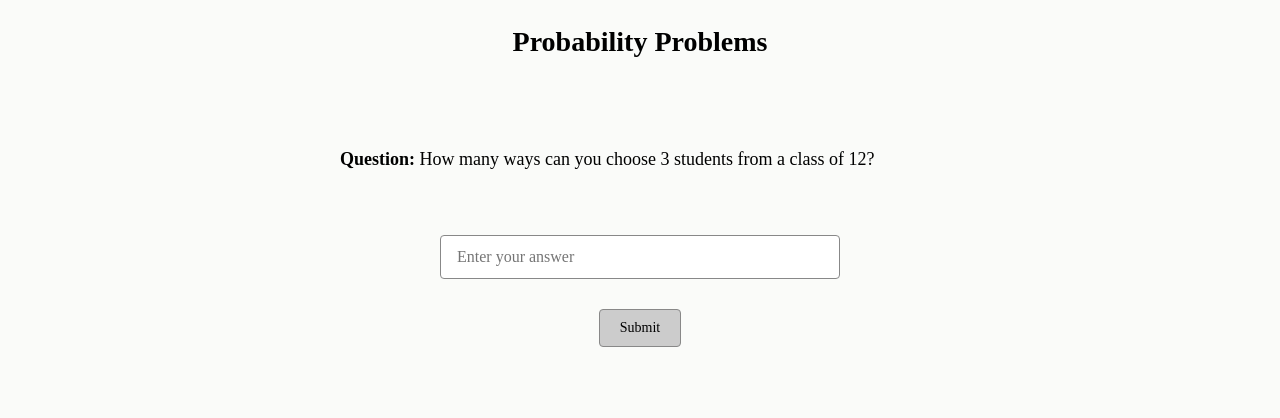
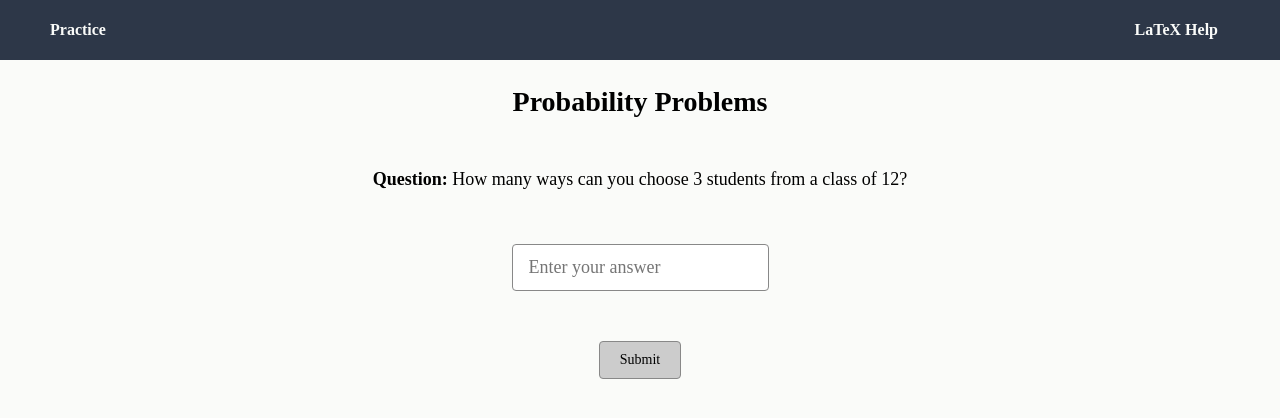
Before and after one commit to pbrowne011/probability-practice, a plain HTML site: page index.html in a window 1280 px wide. Drawn offline with nearby package versions, Linux system fonts and the light colour scheme.

Commit message:
add navbar, improve styling

```diff
--- a/index.html
+++ b/index.html
@@ -3,8 +3,29 @@
   <head>
     <meta charset="UTF-8">
     <meta name="viewport" content="width=device-width, initial-scale=1.0">
-    <meta http-equiv="Content-Security-Policy" content="default-src 'self'; script-src 'self'; style-src 'self' 'unsafe-inline';">
     <title>Probability Problems</title>
+    <script>
+      MathJax = {
+          startup: {
+              ready: () => {
+                  MathJax.startup.defaultReady();
+                  console.log('MathJax is ready');
+                  loadProblems();
+              }
+          },
+          tex: {
+              inlineMath: [['$', '$'], ['\\(', '\\)']],
+              displayMath: [['$$', '$$'], ['\\[', '\\]']]
+          },
+          loader: {load: ['[tex]/ams', '[tex]/noerrors']},
+          svg: {
+              fontCache: 'global'
+          }
+      };
+    </script>
+    <script id="MathJax-script" async
+            src="https://cdn.jsdelivr.net/npm/mathjax@3/es5/tex-chtml.js">
+    </script>
     <style>
       * {
           box-sizing: border-box;
@@ -13,20 +34,65 @@
       }
 
       body {
-          align-items: center;
           background-color: #fafbf9;
           display: flex;
           flex-direction: column;
-          font-family: 'Computer Modern', 'Times New Roman', serif;
+          font-family: 'Times New Roman', serif;
           line-height: 1.6;
           min-height: 100vh;
-          padding: 20px;
       }
 
+      /* Navigation Bar */
+      nav {
+          background-color: #2d3748;
+          font-color: #fafbf9;
+          padding: 0 50px;
+          position: sticky;
+          top: 0;
+          z-index: 100;
+      }
+
+      .nav-container {
+          align-items: center;
+          display: flex;
+          height: 60px;
+          justify-content: space-between;
+          margin: 0 auto;
+          max-width: 1200px;
+      }
+
+      .nav-links {
+          display: flex;
+          gap: 20px;
+      }
+
+      .nav-link {
+          border-radius: 4px;
+          padding: 8px 12px;
+      }
+
+      .nav-home, .nav-link {
+          color: #fafbf9;
+          font-size: 16px;
+          font-weight: bold;
+          text-decoration: none;
+          transition: background-color 0.2s;
+      }
+
+      .nav-home:hover, .nav-link:hover {
+          color: #ccc;
+      }
+
+      /* Main content */
       main {
+          align-items: center;
+          display: flex;
+          flex-direction: column;
+          flex: 1;
+          margin: 0 auto;
+
           max-width: 600px;
           width: 100%;
-          # text-align: center;
       }
 
       button {
@@ -57,13 +123,12 @@
 
       #title {
           font-size: 28px;
-          margin-bottom: 40px;
+          margin: 20px 0 20px 0;
       }
 
       #question {
           font-size: 18px;
-          margin: 40px 0 30px 0;
-          min-height: 60px;
+          margin: 20px 0 20px 0;
           text-align: left;
       }
 
@@ -76,7 +141,7 @@
           border-radius: 4px;
           border: 1px solid #888;
           font-family: inherit;
-          font-size: 16px;
+          font-size: 18px;
           max-width: 400px;
           padding: 12px 16px;
           width: 100%;
@@ -91,17 +156,36 @@
       }
 
       #answer-display {
-          margin-top: 30px;
-          text-align: left;
-          max-width: 500px;
+          font-size: 18px;
           margin-left: auto;
           margin-right: auto;
+          margin-top: 30px;
+          max-width: 500px;
+          padding: 10px 0;
+          text-align: left;
       }
 
       /* Adjustments for mobile */
       @media (max-width: 600px) {
-          body {
+          main {
               padding: 15px;
+          }
+
+          .nav-container {
+              padding: 0 15px;
+          }
+
+          .nav-home {
+              font-size: 18px;
+          }
+
+          .nav-links {
+              gap: 10px;
+          }
+
+          .nav-link {
+              font-size: 14px;
+              padding: 6px 8px;
           }
 
           #question {
@@ -116,10 +200,16 @@
     </style>
   </head>
   <body>
-    <header>
+    <nav>
+      <div class="nav-container">
+        <a href="index.html" class="nav-home">Practice</a>
+        <div class="nav-links">
+          <a href="latex.html" class="nav-link">LaTeX Help</a>
+        </div>
+      </div>
+    </nav>
+    <main>
       <h1 id="title">Probability Problems</h1>
-    </header>
-    <main>
       <div id="question"></div>
 
       <div id="answer-input">
--- a/main.js
+++ b/main.js
@@ -1,4 +1,4 @@
-// TOOD(pat) keep as globals?
+// TODO(pat) keep as globals?
 let problems = [];
 let currentProblem = 0;
 let incorrectCount = 0;
@@ -22,14 +22,21 @@ function loadProblem(i) {
     }
 
     const problem = problems[i];
-    document.getElementById('question').innerHTML = `
+    const question = document.getElementById('question');
+    question.innerHTML = `
         <p><strong>Question:</strong> ${problem.question}</p>
     `;
+    MathJax.typesetPromise([question]).then(() => {})
+        .catch((err) => console.log('MathJax error:', err));
+
     const answerDisplay = document.getElementById('answer-display');
     answerDisplay.innerHTML = `
         <p><strong>Answer:</strong> ${problem.latexAnswer}</p>
         <p><strong>Explanation:</strong> ${problem.explanation}</p>
     `;
+    MathJax.typesetPromise([answerDisplay]).then(() => {})
+        .catch((err) => console.log('MathJax error:', err));
+
 }
 
 function resetProblem() {
@@ -144,6 +151,4 @@ document.addEventListener('DOMContentLoaded', function() {
             submitAnswer();
         }
     });
-
-    loadProblems();
 });
--- a/questions.json
+++ b/questions.json
@@ -9,8 +9,8 @@
         {
             "question": "How many ways can you select a winner and runner-up from a candidate pool of 24?",
             "answer": "552",
-            "latexAnswer": "\\frac{24!}{22!} = 24 \\cdot 23",
-            "explanation": "Selecting without replacement, order matters.. use permutation"
+            "latexAnswer": "$\\frac{24!}{22!} = 24 \\cdot 23$",
+            "explanation": "Selecting without replacement, order matters. Use permutations."
         }
     ]
 }
```
Also changed, not shown: latex.html (added, +1 -0 lines), 1 other file.
